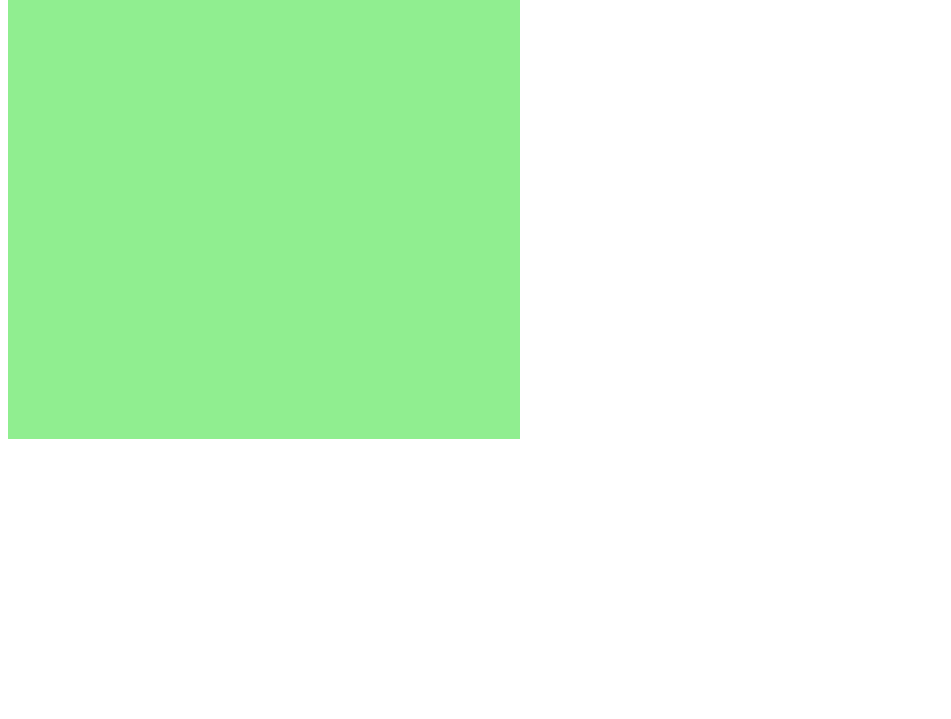
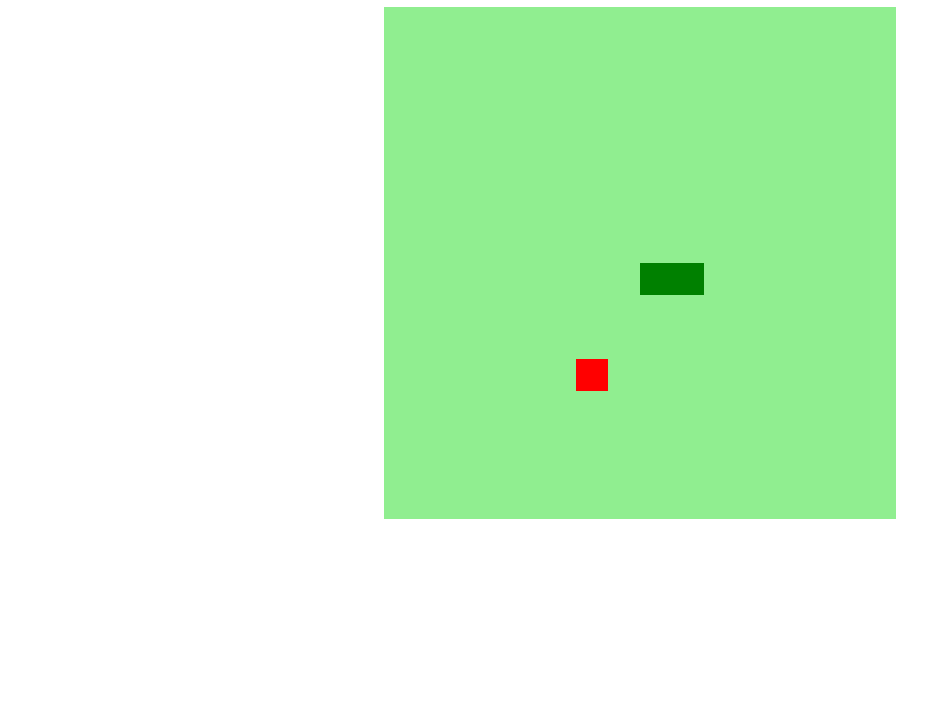
Before and after one commit to jessamorim11/Snake-Game, a plain HTML site: page index.html in a window 1280 px wide. Shown: the part 81-800 px from the top of the page, without its empty margins (0-951 px from the left). Drawn offline with Linux system fonts and the light colour scheme.

Commit message:
Jogo Finalizado

```diff
--- a/index.html
+++ b/index.html
@@ -9,6 +9,7 @@
         <title>Snake Game</title>
     </head>
     <body>
+        <h1>SNAKE GAME!</h1>
         <canvas id="snake" width="512" height="512"></canvas>
     </body>
 
--- a/script.js
+++ b/script.js
@@ -1,9 +1,84 @@
 let canvas = document.getElementById("snake");
 let context = canvas.getContext("2d");
 let box = 32;
+let snake = [];
+snake[0] = {
+    x: 8 * box,
+    y: 8 * box
+}
+let direction = "right";
+let food = {
+    x: Math.floor(Math.random() * 15 + 1) * box,
+    y: Math.floor(Math.random() * 15 + 1) * box
+}
 
 function criarBG() {
     context.fillStyle = "lightgreen";
     context.fillRect(0, 0, 16*box, 16*box);
 }
-criarBG();
+
+function criarCobrinha() {
+    for(i=0; i<snake.length; i++){
+        context.fillStyle = "green";
+        context.fillRect(snake[i].x, snake[i].y, box, box);
+    }
+}
+
+function drawnFood(){
+    context.fillStyle = "red";
+    context.fillRect(food.x, food.y, box, box);
+}
+
+document.addEventListener('keydown', update);
+
+function update (event) {
+    if(event.keyCode == 37 && direction != "right") direction = "left";
+    if(event.keyCode == 40 && direction != "down") direction = "up";
+    if(event.keyCode == 39 && direction != "left") direction = "right";
+    if(event.keyCode == 38 && direction != "up") direction = "down";
+
+}
+
+function iniciarJogo(){
+
+    if (snake[0].x > 15 * box && direction == "right") snake[0].x = 0;
+    if (snake[0].x < 0  && direction == "left") snake[0].x = 16 * box;
+    if (snake[0].y > 15 * box && direction == "up") snake[0].y = 0;
+    if (snake[0].y < 0  && direction == "down") snake[0].y = 16 * box;
+
+    for(i=1; i<snake.length; i++){
+        if(snake[0].x == snake[i].x && snake[0].y == snake[i].y) {
+            clearInterval(jogo);
+            alert(" Game Over :( ");
+        }
+    }
+    criarBG();
+    criarCobrinha();
+    drawnFood();
+
+    let snakeX = snake[0].x;
+    let snakeY = snake[0].y;
+
+    if(direction == "right") snakeX += box;
+    if(direction == "left") snakeX -= box;
+    if(direction == "up") snakeY += box;
+    if(direction == "down") snakeY -= box;
+
+    if(snakeX != food.x || snakeY != food.y) {
+        snake.pop();
+    }
+    else {
+        food.x = Math.floor(Math.random() * 15 + 1) * box,
+        food.y = Math.floor(Math.random() * 15 + 1) * box
+
+    }
+
+    let newHead = {
+        x: snakeX,
+        y: snakeY
+    }
+
+    snake.unshift(newHead);
+}
+
+let jogo = setInterval(iniciarJogo, 100);
--- a/style.css
+++ b/style.css
@@ -0,0 +1,10 @@
+body{
+    height: 95ph;
+    width: 95ph;
+    display: flex;
+    justify-content: center;
+    align-items: center;
+    flex-direction: column;
+    color: rgb(44, 139, 44)
+
+}
```
